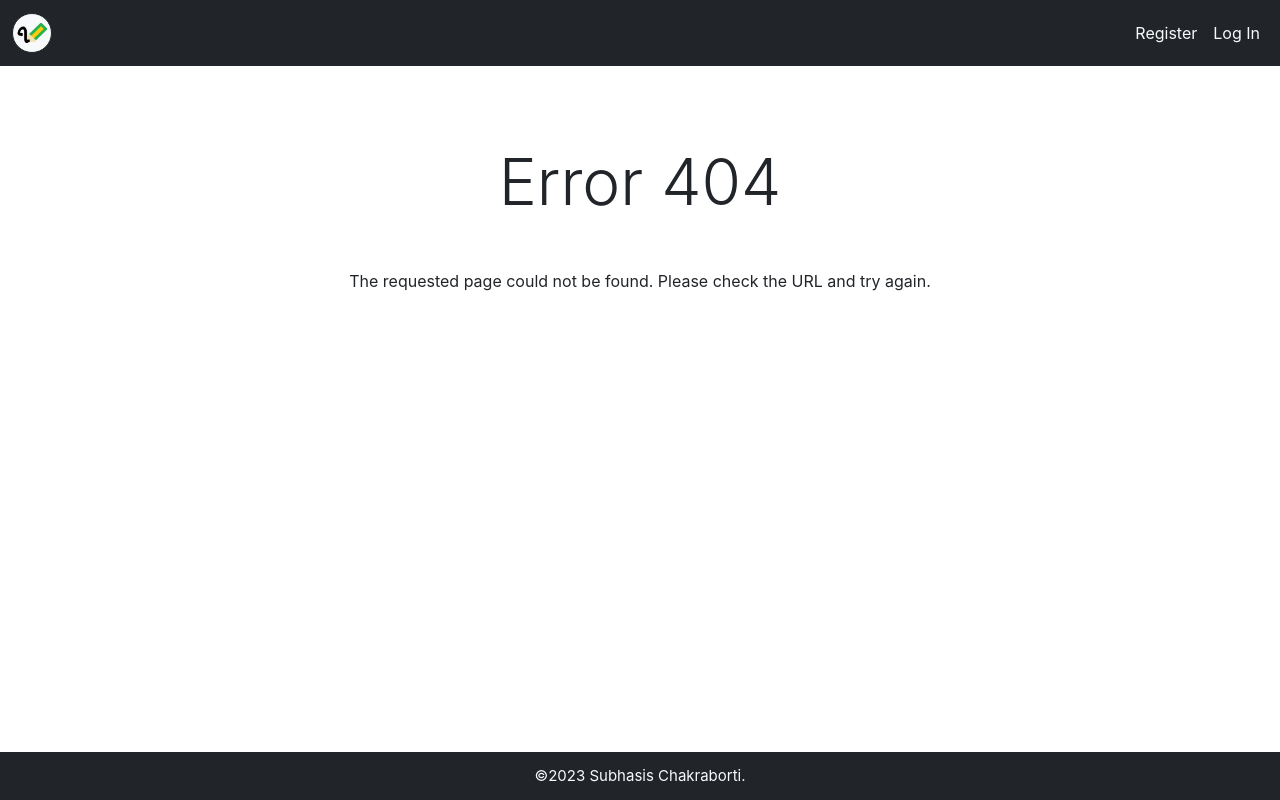
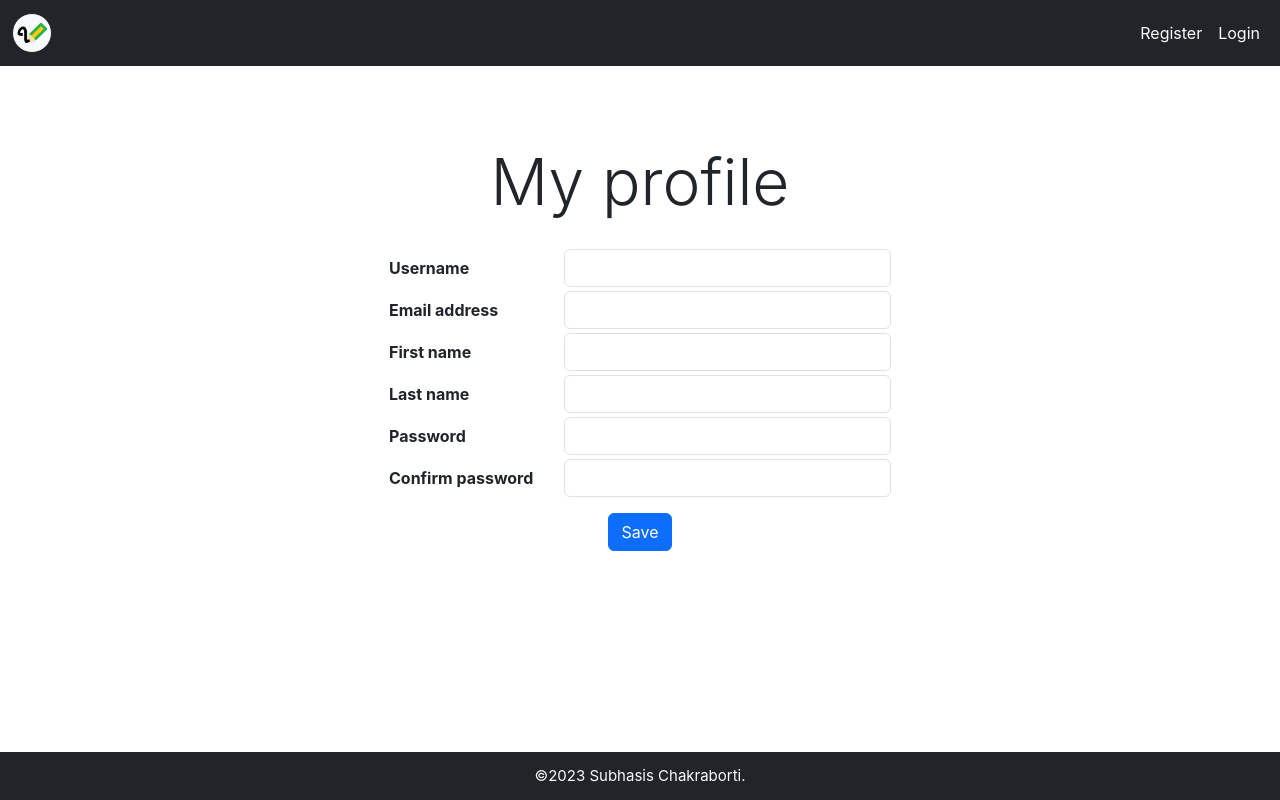
Before and after one commit to htysc/manuscripts, a React (Create React App) app in the folder frontend/: page /profile/1/edit in a window 1280 px wide. Before the commit this address had no page. Built offline with nearby package versions, Linux system fonts and the light colour scheme; no server answers.

Commit message:
Frontend: Profile

```diff
--- a/frontend/src/App.js
+++ b/frontend/src/App.js
@@ -7,6 +7,8 @@ import LoggedInLayout from './components/LoggedInLayout';
 import Register from './pages/Accounts/Register';
 import Login from './pages/Accounts/Login';
 import Logout from './pages/Accounts/Logout';
+import ViewProfile from './pages/Accounts/ViewProfile';
+import EditProfile from './pages/Accounts/EditProfile';
 import ViewManuscripts from './pages/Manuscripts/ViewManuscripts';
 import ReadManuscript from './pages/Manuscripts/ReadManuscript';
 import EditManuscript from './pages/Manuscripts/EditManuscript';
@@ -33,8 +35,8 @@ const Main = () => {
         {/* Accounts */}
         <Route path="register" element={<Register />} />
         <Route path="login" element={<Login />} />
-        {/* <Route path="profile/:id" element={<ViewProfile />} /> */}
-        {/* <Route path="profile/:id/edit" element={<EditProfile />} /> */}
+        <Route path="profile/:id" element={<ViewProfile />} />
+        <Route path="profile/:id/edit" element={<EditProfile />} />
         {/* Manuscripts */}
         <Route path="manuscripts/:id" element={<ReadManuscript />} />
         <Route path="manuscripts/:id/edit" element={<EditManuscript />} />
--- a/frontend/src/components/LoggedInLayout/index.jsx
+++ b/frontend/src/components/LoggedInLayout/index.jsx
@@ -1,7 +1,11 @@
 import { Outlet, Link } from "react-router-dom"
 import logo from "../../img/logo.png"
+import { useContext } from "react";
+import { APIContext } from "../../contexts/APIContext";
 
 const Layout = () => {
+  const context = useContext(APIContext);
+
   return <>
     <div className="page-container">
       <div className="content-wrap bg-container">
@@ -12,9 +16,14 @@ const Layout = () => {
                 <img src={logo} width="40" height="40" className="d-inline-block align-top border border-dark rounded-circle bg-light" alt='Manuscripts Logo' />
                 <span className="align-middle ms-2">Home</span>
               </Link>
-              <form className="form-inline bg-dark" action="/logout" method="GET">
-                <button className="btn btn-link text-decoration-none text-light" type="submit">Log out</button>
-              </form>
+              <ul className="navbar-nav">
+                <li className="nav-item">
+                  <Link className="btn btn-link text-decoration-none text-light" to={`/profile/${context.id}/`}>Profile</Link>
+                </li>
+                <li className="nav-item">
+                  <Link className="btn btn-link text-decoration-none text-light" to={`/logout`}>Logout</Link>
+                </li>
+              </ul>
             </div>
           </nav>
         </header>
--- a/frontend/src/components/NotLoggedInLayout/index.jsx
+++ b/frontend/src/components/NotLoggedInLayout/index.jsx
@@ -19,7 +19,7 @@ const Layout = () => {
                   <Link className={`nav-link btn btn-link text-decoration-none text-light${url.startsWith('/register') ? ' active' : ''}`} to="/register">Register</Link>
                 </li>
                 <li className="nav_item">
-                  <Link className={`nav-link btn btn-link text-decoration-none text-light${url.startsWith('/login') ? ' active' : ''}`} to="/login">Log In</Link>
+                  <Link className={`nav-link btn btn-link text-decoration-none text-light${url.startsWith('/login') ? ' active' : ''}`} to="/login">Login</Link>
                 </li>
               </ul>
             </div>
--- a/frontend/src/json.js
+++ b/frontend/src/json.js
@@ -1,6 +1,11 @@
-export async function fetchFromBackend(url, settings, navigate) {
+export async function fetchFromBackendWithoutRedirect(url, settings) {
   const domain = window.location.protocol + "//" + window.location.hostname + ":8000";
   const response = await fetch(domain + url, settings);
+  return response;
+}
+
+export async function fetchFromBackend(url, settings, navigate) {
+  const response = await fetchFromBackendWithoutRedirect(url, settings)
   if ([401, 403].includes(response.status)) {
     navigate("/logout")
     return {};
--- /dev/null
+++ b/frontend/src/pages/Accounts/EditProfile/index.jsx
@@ -0,0 +1,121 @@
+import { useContext, useEffect, useRef, useState } from "react";
+import { APIContext } from "../../../contexts/APIContext";
+import { useNavigate, useParams } from "react-router-dom";
+import { fetchFromBackend } from "../../../json";
+
+const EditProfile = () => {
+  const context = useContext(APIContext);
+  const {id} = useParams();
+  const passwordRef = useRef(null);
+  const password2Ref = useRef(null);
+  const navigate = useNavigate();
+  const [showSuccess, setShowSuccess] = useState(false);
+  const [error, setError] = useState(null);
+  const [profile, setProfile] = useState({});
+
+  useEffect(() => {
+    fetchFromBackend(`/accounts/${id}/`, {
+      headers: {
+        Authorization: 'Bearer ' + context.token
+      }
+    }, navigate)
+    .then(response => {
+      if (response.ok) {
+        return response.json();
+      } else {
+        return {};
+      }
+    })
+    .then(json => {
+      setProfile(json);
+    });
+  }, [context, id, navigate]);
+
+  const onSubmit = e => {
+    e.preventDefault();
+
+    const formData = new FormData(e.target);
+
+    fetchFromBackend(`/accounts/${id}/`, {
+      method: "PUT",
+      headers: {
+        Authorization: 'Bearer ' + context.token
+      },
+      body: formData
+    }, navigate)
+    .then(async response => {
+      if (response.ok) {
+        return response.json();
+      } else {
+        return Promise.reject(await response.json());
+      }
+    })
+    .then(() => {
+      setShowSuccess(true);
+      setError(null);
+      setTimeout(() => {
+        navigate(`/profile/${id}/`);
+      }, "1000");
+    })
+    .catch(err => {
+      setError(Object.values(err)?.[0]?.[0] || 'An unknown error occurred. Please try again.');
+    });
+  }
+
+  const onPasswordChange = () => {
+    if (passwordRef.current.value !== password2Ref.current.value) {
+      passwordRef.current.setCustomValidity("Passwords don't match")
+    } else {
+      passwordRef.current.setCustomValidity("")
+    }
+  }
+
+  return <div className="main-container container">
+    <div className="row justify-content-center">
+      <h1 className="display-3 mb-4 text-center">My profile</h1>
+      {showSuccess
+        ? <div className="alert alert-success" role="alert">
+          <p className="m-0">Success</p>
+        </div>
+        : ''}
+      {!!error
+        ? <div className="alert alert-danger" role="alert">
+          <p className="m-0">{error}</p>
+        </div>
+        : ''}
+      <form className="row justify-content-center" onSubmit={onSubmit}>
+        <dl className="col-md-6 col-sm-9 m-0">
+          <div className="row align-items-center m-1">
+            <dt className="col-sm-4">Username</dt>
+            <dd className="col-sm-8 m-0"><input type="text" className="form-control" name="username" id="username" defaultValue={profile.username} required /></dd>
+          </div>
+          <div className="row align-items-center m-1">
+            <dt className="col-sm-4">Email address</dt>
+            <dd className="col-sm-8 m-0"><input type="email" className="form-control" name="email" id="email" defaultValue={profile.email} /></dd>
+          </div>
+          <div className="row align-items-center m-1">
+            <dt className="col-sm-4">First name</dt>
+            <dd className="col-sm-8 m-0"><input type="text" className="form-control" name="first_name" id="first_name" defaultValue={profile.first_name} /></dd>
+          </div>
+          <div className="row align-items-center m-1">
+            <dt className="col-sm-4">Last name</dt>
+            <dd className="col-sm-8 m-0"><input type="text" className="form-control" name="last_name" id="last_name" defaultValue={profile.last_name} /></dd>
+          </div>
+          <div className="row align-items-center m-1">
+            <dt className="col-sm-4">Password</dt>
+            <dd className="col-sm-8 m-0"><input type="password" ref={passwordRef} className="form-control" name="password" id="password" onChange={onPasswordChange} /></dd>
+          </div>
+          <div className="row align-items-center m-1">
+            <dt className="col-sm-4">Confirm password</dt>
+            <dd className="col-sm-8 m-0"><input type="password" ref={password2Ref} className="form-control" name="password2" id="password2" onChange={onPasswordChange} /></dd>
+          </div>
+          <div className="form-group text-center my-3">
+            <button type="submit" className="btn btn-primary">Save</button>
+          </div>
+        </dl>
+      </form>
+    </div>
+  </div>;
+}
+
+export default EditProfile;
--- a/frontend/src/pages/Accounts/Login/index.jsx
+++ b/frontend/src/pages/Accounts/Login/index.jsx
@@ -1,7 +1,7 @@
 import React, { useState, useContext } from 'react';
 import { APIContext } from "../../../contexts/APIContext";
 import { useNavigate } from 'react-router-dom';
-import { fetchFromBackend } from '../../../json';
+import { fetchFromBackend, fetchFromBackendWithoutRedirect } from '../../../json';
 
 const Login = () => {
   const context = useContext(APIContext);
@@ -14,7 +14,7 @@ const Login = () => {
 
     const formData = new FormData(e.target);
 
-    fetchFromBackend('/accounts/login/', {
+    fetchFromBackendWithoutRedirect('/accounts/login/', {
       method: "POST",
       body: formData
     }, navigate)
@@ -62,7 +62,7 @@ const Login = () => {
 
   return <div className="container">
     <div className="row">
-      <h1 className="display-3 mb-5 text-center">Log In</h1>
+      <h1 className="display-3 mb-5 text-center">Login</h1>
       {showSuccess
         ? <div className="alert alert-success" role="alert">
           <p className="m-0">Success! You will be redirected in one second.</p>
@@ -87,7 +87,7 @@ const Login = () => {
           </div>
         </div>
         <div className="form-group text-center my-2">
-          <button type="submit" className="btn btn-primary">Log In</button>
+          <button type="submit" className="btn btn-primary">Login</button>
         </div>
       </form>
     </div>
--- a/frontend/src/pages/Accounts/Register/index.jsx
+++ b/frontend/src/pages/Accounts/Register/index.jsx
@@ -1,6 +1,6 @@
 import React, { useState } from 'react';
 import { useNavigate } from 'react-router-dom';
-import { fetchFromBackend } from '../../../json';
+import { fetchFromBackendWithoutRedirect } from '../../../json';
 
 const Register = () => {
   const [showSuccess, setShowSuccess] = useState(false);
@@ -13,7 +13,7 @@ const Register = () => {
 
     const formData = new FormData(e.target);
 
-    fetchFromBackend('/accounts/', {
+    fetchFromBackendWithoutRedirect('/accounts/', {
       method: "POST",
       body: formData
     }, navigate)
--- /dev/null
+++ b/frontend/src/pages/Accounts/ViewProfile/index.jsx
@@ -0,0 +1,65 @@
+import { useContext, useEffect, useState } from "react";
+import { APIContext } from "../../../contexts/APIContext";
+import { useNavigate, useParams, Link } from "react-router-dom";
+import { fetchFromBackend } from "../../../json";
+
+const ViewProfile = () => {
+  const context = useContext(APIContext);
+  const {id} = useParams();
+  const navigate = useNavigate();
+  const [profile, setProfile] = useState({});
+
+  useEffect(() => {
+    fetchFromBackend(`/accounts/${id}/`, {
+      headers: {
+        Authorization: 'Bearer ' + context.token
+      }
+    }, navigate)
+    .then(response => {
+      if (response.ok) {
+        return response.json();
+      } else {
+        return {};
+      }
+    })
+    .then(json => {
+      setProfile(json);
+    });
+  }, [context, id, navigate]);
+
+  return <div className="main-container container">
+    <div className="row justify-content-center">
+      <h1 className="display-3 mb-4 text-center">My profile</h1>
+      <p className="text-center m-2"><Link className="btn btn-primary" to={`/profile/${id}/edit`}>Edit profile</Link></p>
+      <dl className="col-md-6 col-sm-9 m-2">
+        {!!profile.username
+          ? <div className="row">
+            <dt className="col-sm-4">Username</dt>
+            <dd className="col-sm-8">{profile.username}</dd>
+          </div>
+          : ''}
+        {!!profile.email
+          ? <div className="row">
+            <dt className="col-sm-4">Email address</dt>
+            <dd className="col-sm-8">{profile.email}</dd>
+          </div>
+          : ''}
+        {!!profile.first_name || profile.last_name
+          ? <div className="row">
+            <dt className="col-sm-4">Name</dt>
+            <dd className="col-sm-8">{profile.first_name} {profile.last_name}</dd>
+          </div>
+          : ''}
+        {!!profile.date_joined
+          ? <div className="row">
+            <dt className="col-sm-4">Joined</dt>
+            <dd className="col-sm-8">{(new Date(profile.date_joined)).toLocaleString()}</dd>
+          </div>
+          : ''}
+      </dl>
+      <p className="text-center m-2"><Link className="btn btn-primary" to={`/profile/${id}/edit`}>Edit profile</Link></p>
+    </div>
+  </div>;
+}
+
+export default ViewProfile;
```
